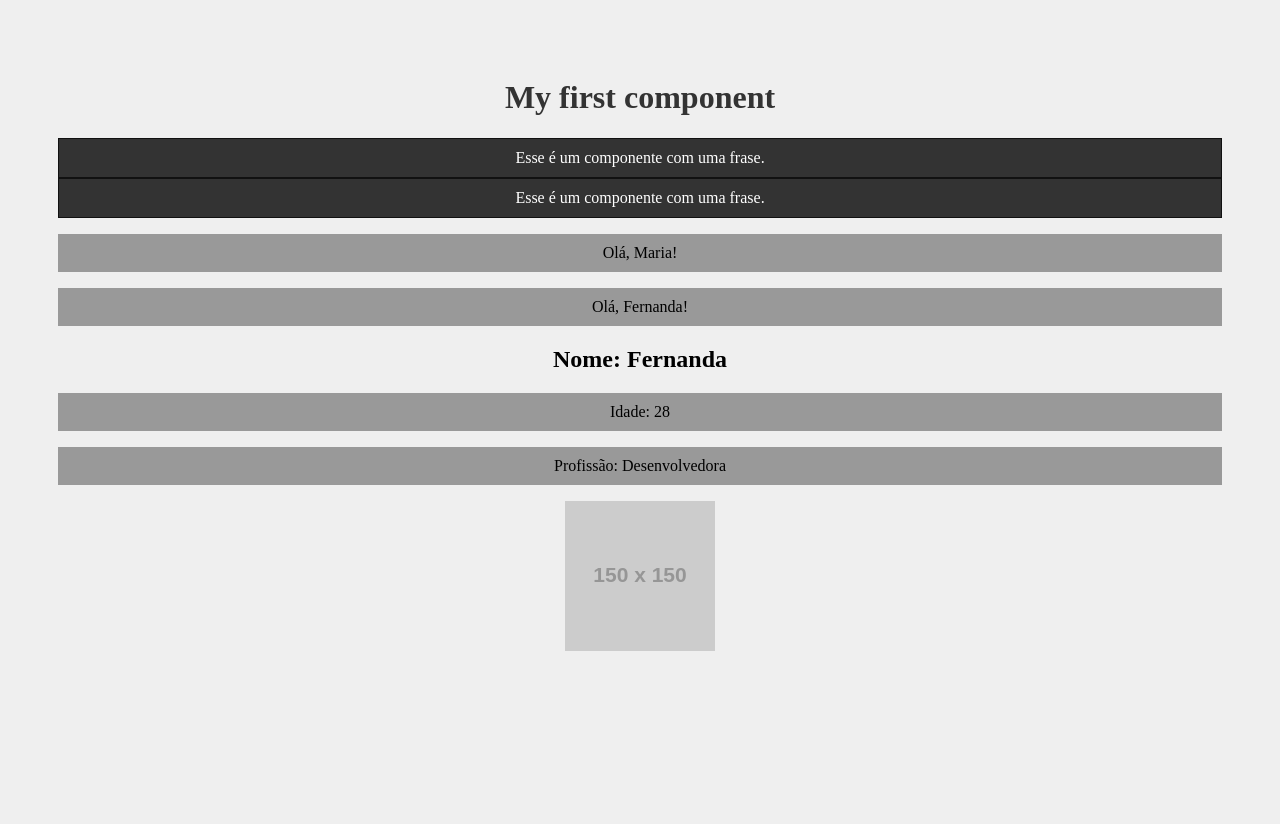
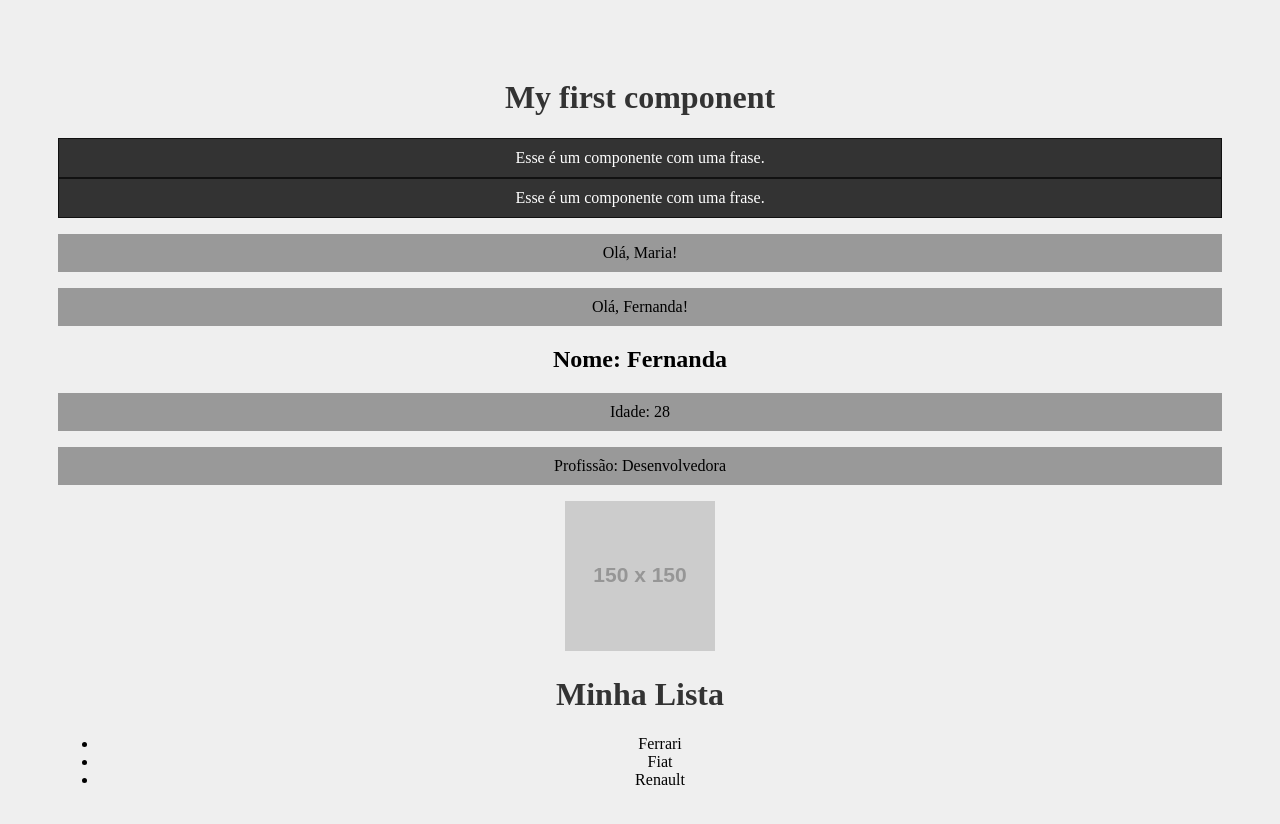
Before and after one commit to nandagenu/learning-react, a React (Create React App) app: page / in a window 1280 px wide. Shown: the top 824 px of the page. Before the commit the page ends 800 px from the top, so only its background shows below. Built offline with nearby package versions, Linux system fonts and the light colour scheme.

Commit message:
fragment

```diff
--- a/src/App.jsx
+++ b/src/App.jsx
@@ -3,6 +3,7 @@
 import SayMyName from './components/SayMyName';
 import Pessoa from './components/Pessoa';
 import Frase from './components/Frase';
+import List from './components/List';
 
 function App() {
   const name = 'Fernanda';
@@ -20,6 +21,7 @@
       profissao="Desenvolvedora"
       foto="https://placehold.co/150"
       />
+      <List />
     </div>
   );
 }
--- /dev/null
+++ b/src/components/Item.js
@@ -0,0 +1,9 @@
+function Item({marca}) {
+    return (
+        <>
+        <li>{marca}</li>
+        </>
+    )
+}
+
+export default Item;
--- /dev/null
+++ b/src/components/List.js
@@ -0,0 +1,16 @@
+import Item from './Item';
+
+function List() {
+    return (
+        <>
+            <h1>Minha Lista</h1>
+            <ul>
+            <Item marca="Ferrari"/>
+            <Item marca="Fiat"/>
+            <Item marca="Renault"/>
+            </ul>
+        </>
+    )
+}
+
+export default List;
--- a/src/index.css
+++ b/src/index.css
@@ -1,6 +1,7 @@
 body {
   padding: 50px;
   background-color: #efefef;
+  padding-bottom: 500px;
 }
 
 h1 {
```
